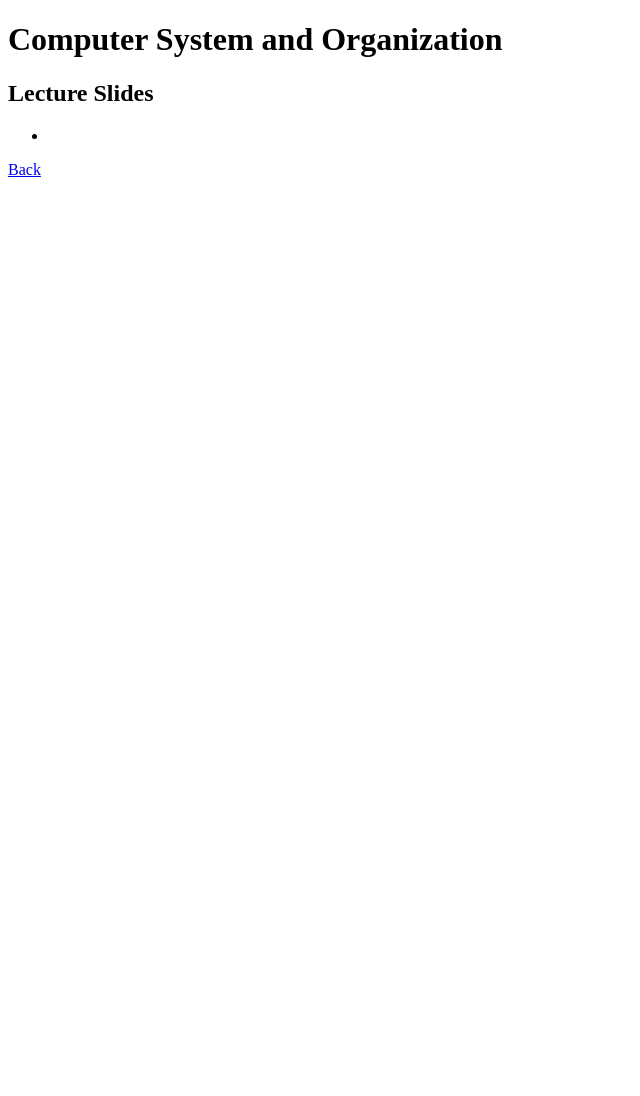
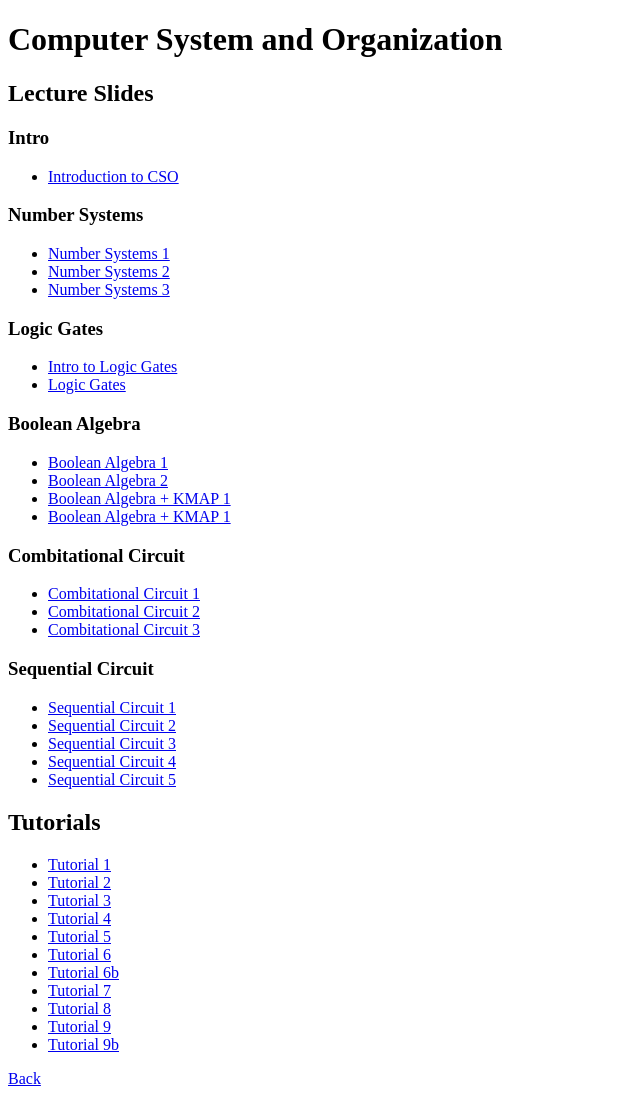
Before and after one commit to blaziepurple/FSKTM-Repo.github.io, a plain HTML site: page Y1 Subs/WIX1003.html in a window 1280 px wide. Shown: the whole page, without its empty margins (0-640 px from the left). Before the commit the page ends 800 px from the top, so only its background shows below. Drawn offline with Linux system fonts and the light colour scheme.

Commit message:
Literally nothing

```diff
--- a/Y1 Subs/WIX1003.html
+++ b/Y1 Subs/WIX1003.html
@@ -11,10 +11,64 @@
     <!-- Links to lecture slides -->
     <h2>Lecture Slides</h2>
 
+    <h3>Intro</h3>
     <ul>
-        <li></li>
+        <li><a href="https://drive.google.com/file/d/1dwbsbX0joaw7LzD1ecNxhvsMC6azFuPG/view?usp=sharing" target="_blank">Introduction to CSO</a></li>
     </ul>
 
+    <h3>Number Systems</h3>
+    <ul>
+        <li><a href="https://drive.google.com/file/d/1xwG0nXzxtB394BmwGpJlqjO6-tuvBy9D/view?usp=drive_link" target="_blank">Number Systems 1</a></li>
+        <li><a href="https://drive.google.com/file/d/1NCa6k--Z7y4on0fVr2izfdk9vIMt-8g3/view?usp=drive_link" target="_blank">Number Systems 2</a></li>
+        <li><a href="https://drive.google.com/file/d/1o6GaNp9DpmI2fCJQRd0Nl8Qa7ipMqg0q/view?usp=drive_link" target="_blank">Number Systems 3</a></li>
+    </ul>
+
+    <h3>Logic Gates</h3>
+    <ul>
+        <li><a href="https://drive.google.com/file/d/1kp3t5UJ-VjbisUIqbXDczcvcfri3aEZ8/view?usp=drive_link" target="_blank">Intro to Logic Gates</a></li>
+        <li><a href="https://drive.google.com/file/d/1TOdFdAlcU8Aj3l9i_FU1alcE8a4Exrt7/view?usp=drive_link" target="_blank">Logic Gates</a></li>
+    </ul>
+
+    <h3>Boolean Algebra</h3>
+    <ul>
+        <li><a href="https://drive.google.com/file/d/1rKu7bMwB3Km6dsHTGfdO_jQpbUnBqZum/view?usp=drive_link" target="_blank">Boolean Algebra 1</a></li>
+        <li><a href="https://drive.google.com/file/d/1GcEO6zIMZU7Ok7gyOTupPpfjiqLsyGo4/view?usp=drive_link" target="_blank">Boolean Algebra 2</a></li>
+        <li><a href="https://drive.google.com/file/d/1EnFXr892yFK-_wOuJdeBaJFMel8Xx_2g/view?usp=drive_link" target="_blank">Boolean Algebra + KMAP 1</a></li>
+        <li><a href="https://drive.google.com/file/d/1hopT_lAujaW_9J1zzKYWZUAAbfhHhasz/view?usp=drive_link" target="_blank">Boolean Algebra + KMAP 1</a></li>
+    </ul>
+
+    <h3>Combitational Circuit</h3>
+    <ul>
+        <li><a href="https://drive.google.com/file/d/1tILUnRQ80WNt0QyqXlwlwBI1gKV0SVIj/view?usp=drive_link" target="_blank">Combitational Circuit 1</a></li>
+        <li><a href="https://drive.google.com/file/d/1pqHkdtvxQvZe8q5YlJefKY6Jfc5mJRwD/view?usp=drive_link" target="_blank">Combitational Circuit 2</a></li>
+        <li><a href="https://drive.google.com/file/d/1hljXSfLRhdCZc7BMuONpdM7NZeAY6IIL/view?usp=drive_link" target="_blank">Combitational Circuit 3</a></li>
+    </ul>
+
+    <h3>Sequential Circuit</h3>
+    <ul>
+        <li><a href="https://drive.google.com/file/d/1DIT9TAHWUblpH_jRFTnxM0qd1US2N2N2/view?usp=drive_link" target="_blank">Sequential Circuit 1</a></li>
+        <li><a href="https://drive.google.com/file/d/1TcdnOkabaNkjlKKh85HUV1gZQ011_D4w/view?usp=drive_link" target="_blank">Sequential Circuit 2</a></li>
+        <li><a href="https://drive.google.com/file/d/1NS87eD2nUNOYA3t8O7iNOMiQV7_dBLLV/view?usp=drive_link" target="_blank">Sequential Circuit 3</a></li>
+        <li><a href="https://drive.google.com/file/d/1o9aWZMDQpx37jl7kmxuczptrxOCQ8lkx/view?usp=drive_link" target="_blank">Sequential Circuit 4</a></li>
+        <li><a href="https://drive.google.com/file/d/1MMf6u9aEFNjWAcmiFs02BfHNW1kYYVbj/view?usp=drive_link" target="_blank">Sequential Circuit 5</a></li>
+    </ul>
+
+    <!-- Links to Tutorial question and answers (when completed :p)-->
+
+    <h2>Tutorials</h2>
+    <ul>
+        <li><a href="https://drive.google.com/file/d/1CZ20SVpI57G1N6CV7YZ03AFDmftVl8vP/view?usp=drive_link" target="_blank">Tutorial 1</a></li>
+        <li><a href="https://drive.google.com/file/d/1r7Kl5f5C2ibYsifOVDXNTeoE1nR6U0AJ/view?usp=drive_link" target="_blank">Tutorial 2</a></li>
+        <li><a href="https://drive.google.com/file/d/16j6DmHcgiwFgFVloFpWgMFzSypErColt/view?usp=drive_link" target="_blank">Tutorial 3</a></li>
+        <li><a href="https://drive.google.com/file/d/1YaCdbI9ctWw_Q3qp1-osIHVkiVewC_NK/view?usp=drive_link" target="_blank">Tutorial 4</a></li>
+        <li><a href="https://drive.google.com/file/d/1mDnbdSvLD4c2NMqpZzD3MLGLArRVTeFo/view?usp=drive_link" target="_blank">Tutorial 5</a></li>
+        <li><a href="https://drive.google.com/file/d/1Nenf3-oA-uLHAbTGe2M44PoPsG19hAz0/view?usp=sharing" target="_blank">Tutorial 6</a></li>
+        <li><a href="https://drive.google.com/file/d/1dBZABsrZkPqQ2IBk78718-03P7CQfHB9/view?usp=drive_link" target="_blank">Tutorial 6b</a></li>
+        <li><a href="https://drive.google.com/file/d/1Ti4n9HXLQG9lGu73aM1p3mSQUX12KjCW/view?usp=drive_link" target="_blank">Tutorial 7</a></li>
+        <li><a href="https://drive.google.com/file/d/1yjTt_yTDH3IrHCoKxBn3AB0ce28PXIRA/view?usp=drive_link" target="_blank">Tutorial 8</a></li>
+        <li><a href="https://drive.google.com/file/d/1xWw0kXQd7P3BzTmHYv5HsSAHYpvVIEoI/view?usp=drive_link" target="_blank">Tutorial 9</a></li>
+        <li><a href="https://drive.google.com/file/d/1cjwWd8cFqLwkajzS9J58iAe7ROLG3sOI/view?usp=drive_link" target="_blank">Tutorial 9b</a></li>
+    </ul>
 
     <a href="../index.html">Back</a>
 </body>
```
